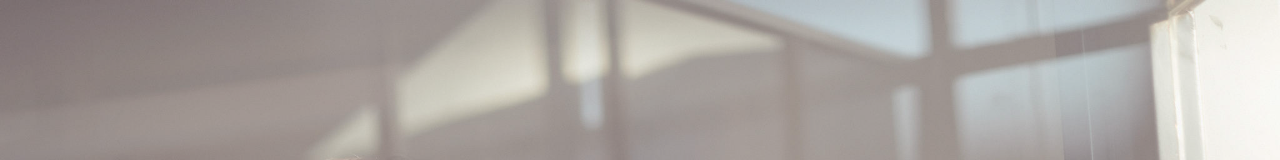
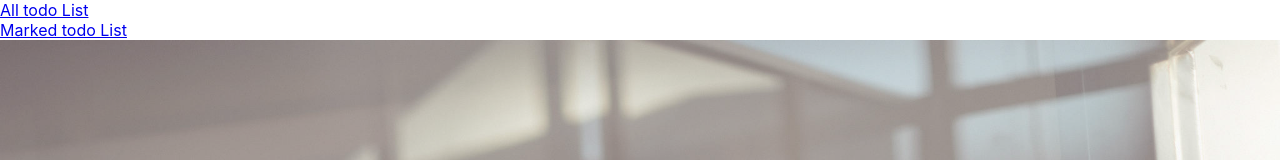
Before and after one commit to Mandy-Chen/todoApp, a React (Create React App) app: page / in a window 1280 px wide. Shown: the top 160 px of the page. Built offline with nearby package versions, Linux system fonts and the light colour scheme; no server answers.

Commit message:
[todoApp][mandy] feature : add rounter

```diff
--- a/package.json
+++ b/package.json
@@ -12,6 +12,7 @@
     "react": "^16.13.1",
     "react-dom": "^16.13.1",
     "react-redux": "^7.2.1",
+    "react-router-dom": "^5.2.0",
     "react-router-native": "^5.2.0",
     "react-router-redux": "^4.0.8",
     "react-scripts": "3.4.1",
--- a/src/index.js
+++ b/src/index.js
@@ -3,19 +3,26 @@
 import './index.css';
 import App from './App';
 import * as serviceWorker from './serviceWorker';
-import {Provider} from 'react-redux'
-import {reducer} from './reducers/index'
-import {createStore} from 'redux'
-
-const store = createStore(reducer,window.__REDUX_DEVTOOLS_EXTENSION__ && window.__REDUX_DEVTOOLS_EXTENSION__())
-
+import { Provider } from 'react-redux'
+import { reducer } from './reducers/index'
+import { createStore } from 'redux'
+import { BrowserRouter as Router, Route, Link } from "react-router-dom";
+const store = createStore(reducer, window.__REDUX_DEVTOOLS_EXTENSION__ && window.__REDUX_DEVTOOLS_EXTENSION__())
 ReactDOM.render(
-
- <Provider store={store}>
+  <Provider store={store}>
     <React.StrictMode>
-    <App />
-  </React.StrictMode>
- </Provider>,
+      <Router>
+        <div>
+          <Link to="/">All todo List</Link>
+          <br />
+          <Link to="/finished">Marked todo List</Link>
+        </div>
+        <Route exact path="/" component={App} />
+        <Route exact path="/finished" component={App} />
+      </Router>
+      {/* <App /> */}
+    </React.StrictMode>
+  </Provider>,
   document.getElementById('root')
 );
 
```
Also changed, not shown: src/App.js (+1 -6 lines), 1 other file (tests, documents, lock files or other folders).
